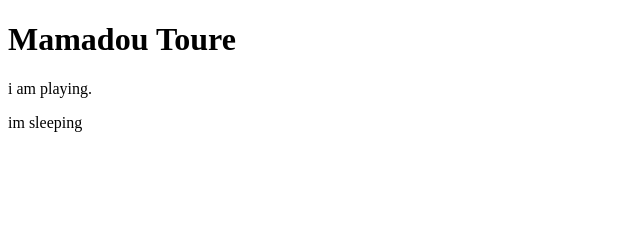
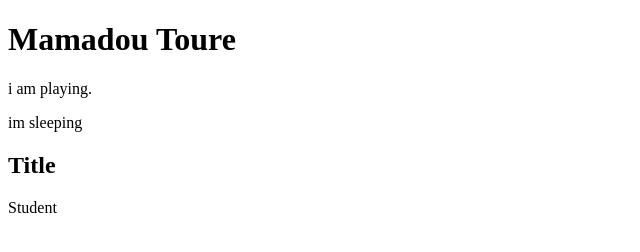
Before and after one commit to tour0055/my_project, a plain HTML site: page index.html in a window 1280 px wide. Shown: the whole page, without its empty margins (0-640 px from the left). Drawn offline with Linux system fonts and the light colour scheme.

Commit message:
add title of the person

```diff
--- a/index.html
+++ b/index.html
@@ -9,5 +9,7 @@
     <h1>Mamadou Toure</h1>
     <p>i am playing.</p>
     <p>im sleeping</p>
+    <h2>Title</h2>
+    <p>Student</p>
 </body>
 </html>
```
